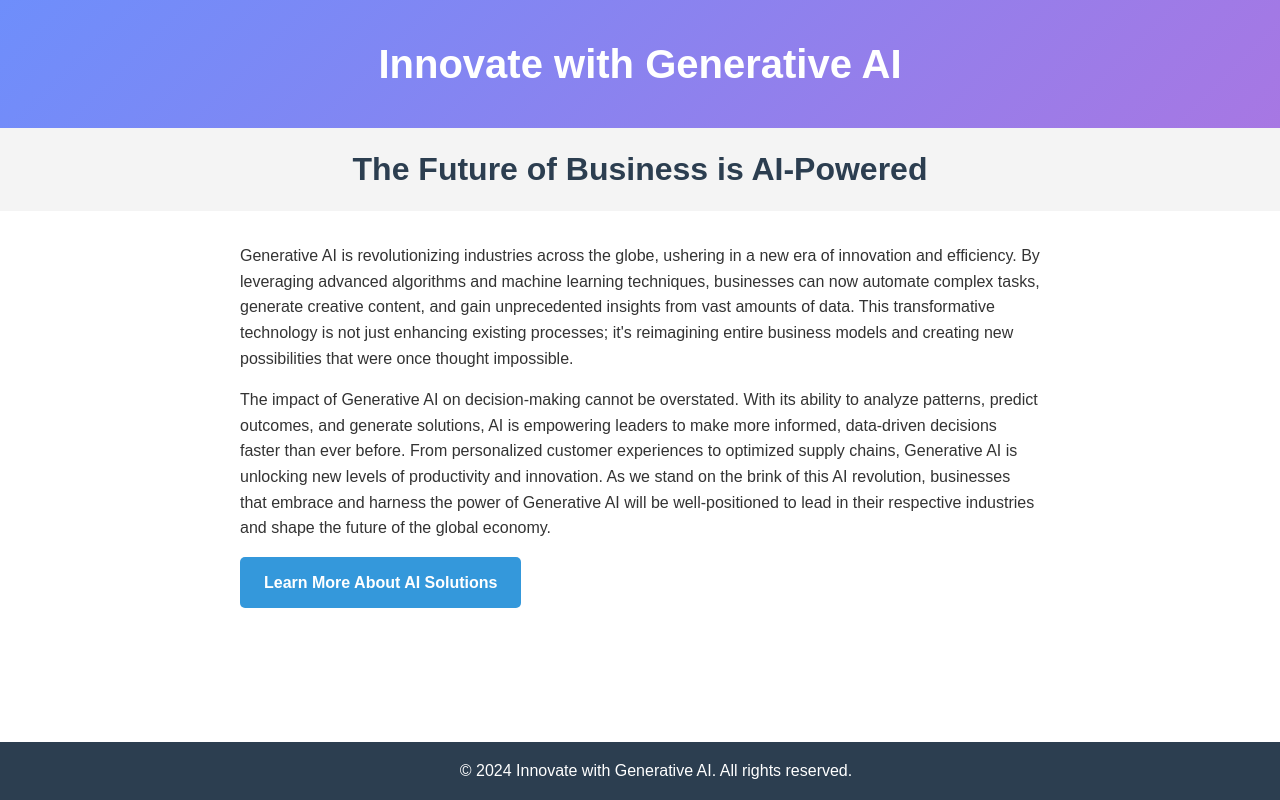
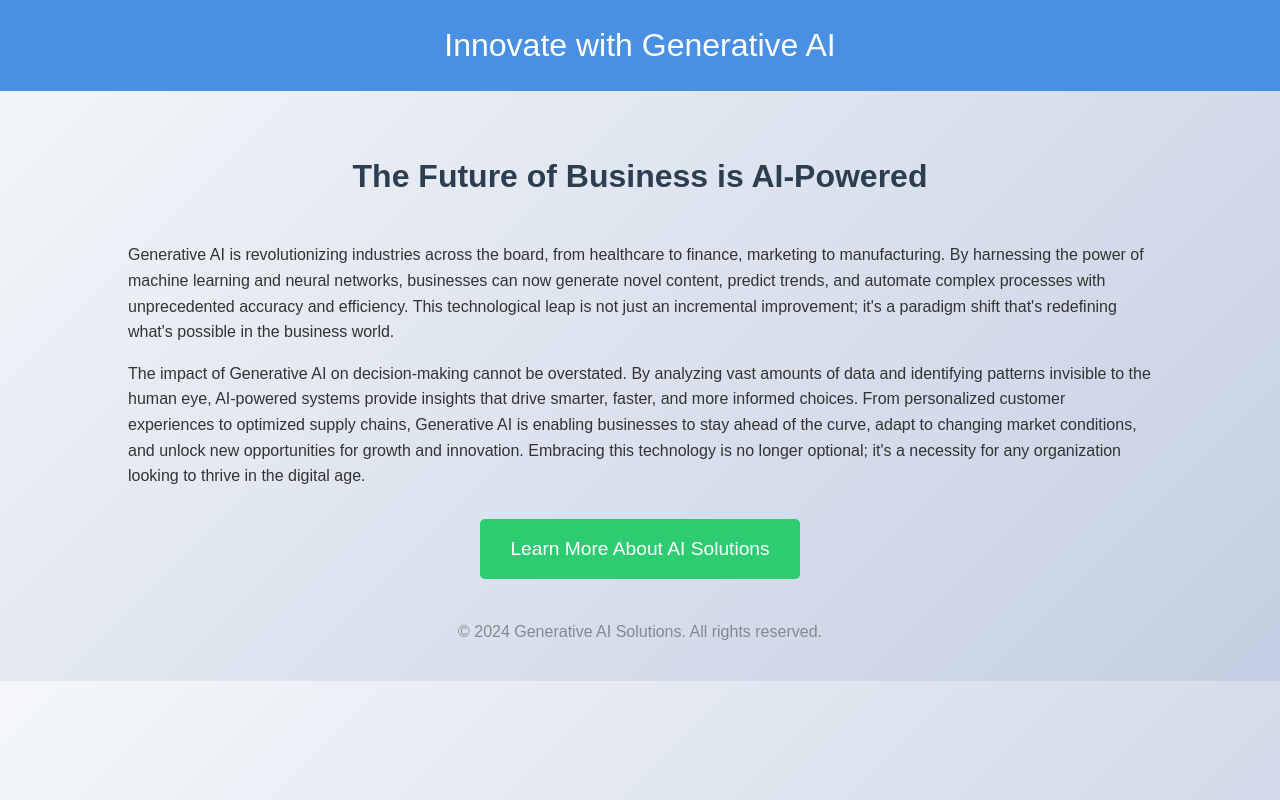
Before and after one commit to navi065git/helloworld, a website: page public/index.html in a window 1280 px wide. Drawn offline with Linux system fonts and the light colour scheme.

Commit message:
Update index.html

```diff
--- a/public/index.html
+++ b/public/index.html
@@ -9,73 +9,74 @@
             font-family: Arial, sans-serif;
             margin: 0;
             padding: 0;
+            background: linear-gradient(135deg, #f5f7fa 0%, #c3cfe2 100%);
+            color: #333;
             line-height: 1.6;
-            color: #333;
+        }
+        .container {
+            width: 80%;
+            margin: 0 auto;
+            padding: 20px;
         }
         .banner {
-            background: linear-gradient(135deg, #6e8efb, #a777e3);
+            background-color: #4a90e2;
             color: white;
             text-align: center;
-            padding: 2rem;
-            font-size: 2.5rem;
-            font-weight: bold;
+            padding: 20px;
+            font-size: 2em;
         }
         header {
-            background-color: #f4f4f4;
-            padding: 1rem;
             text-align: center;
+            margin: 40px 0;
         }
         h1 {
             color: #2c3e50;
-            margin: 0;
-        }
-        main {
-            max-width: 800px;
-            margin: 2rem auto;
-            padding: 0 1rem;
         }
         .cta-button {
             display: inline-block;
-            background-color: #3498db;
+            background-color: #2ecc71;
             color: white;
-            padding: 0.8rem 1.5rem;
+            padding: 15px 30px;
             text-decoration: none;
             border-radius: 5px;
-            font-weight: bold;
+            font-size: 1.2em;
             transition: background-color 0.3s ease;
         }
         .cta-button:hover {
-            background-color: #2980b9;
+            background-color: #27ae60;
         }
         footer {
-            background-color: #2c3e50;
-            color: white;
             text-align: center;
-            padding: 1rem;
-            position: fixed;
-            bottom: 0;
-            width: 100%;
+            margin-top: 40px;
+            color: #7f8c8d;
+        }
+        @media (max-width: 768px) {
+            .container {
+                width: 95%;
+            }
         }
     </style>
 </head>
 <body>
-    <div class="banner">
-        Innovate with Generative AI
-    </div>
+    <div class="banner">Innovate with Generative AI</div>
+    <div class="container">
         <header>
             <h1>The Future of Business is AI-Powered</h1>
         </header>
         <main>
             <p>
-            Generative AI is revolutionizing industries across the globe, ushering in a new era of innovation and efficiency. By leveraging advanced algorithms and machine learning techniques, businesses can now automate complex tasks, generate creative content, and gain unprecedented insights from vast amounts of data. This transformative technology is not just enhancing existing processes; it's reimagining entire business models and creating new possibilities that were once thought impossible.
+                Generative AI is revolutionizing industries across the board, from healthcare to finance, marketing to manufacturing. By harnessing the power of machine learning and neural networks, businesses can now generate novel content, predict trends, and automate complex processes with unprecedented accuracy and efficiency. This technological leap is not just an incremental improvement; it's a paradigm shift that's redefining what's possible in the business world.
             </p>
             <p>
-            The impact of Generative AI on decision-making cannot be overstated. With its ability to analyze patterns, predict outcomes, and generate solutions, AI is empowering leaders to make more informed, data-driven decisions faster than ever before. From personalized customer experiences to optimized supply chains, Generative AI is unlocking new levels of productivity and innovation. As we stand on the brink of this AI revolution, businesses that embrace and harness the power of Generative AI will be well-positioned to lead in their respective industries and shape the future of the global economy.
+                The impact of Generative AI on decision-making cannot be overstated. By analyzing vast amounts of data and identifying patterns invisible to the human eye, AI-powered systems provide insights that drive smarter, faster, and more informed choices. From personalized customer experiences to optimized supply chains, Generative AI is enabling businesses to stay ahead of the curve, adapt to changing market conditions, and unlock new opportunities for growth and innovation. Embracing this technology is no longer optional; it's a necessity for any organization looking to thrive in the digital age.
             </p>
+            <div style="text-align: center; margin-top: 30px;">
                 <a href="#" class="cta-button">Learn More About AI Solutions</a>
+            </div>
         </main>
         <footer>
-        &copy; 2024 Innovate with Generative AI. All rights reserved.
+            <p>&copy; 2024 Generative AI Solutions. All rights reserved.</p>
         </footer>
+    </div>
 </body>
 </html>
```
Lines whose indentation alone changed are shown as unchanged.
